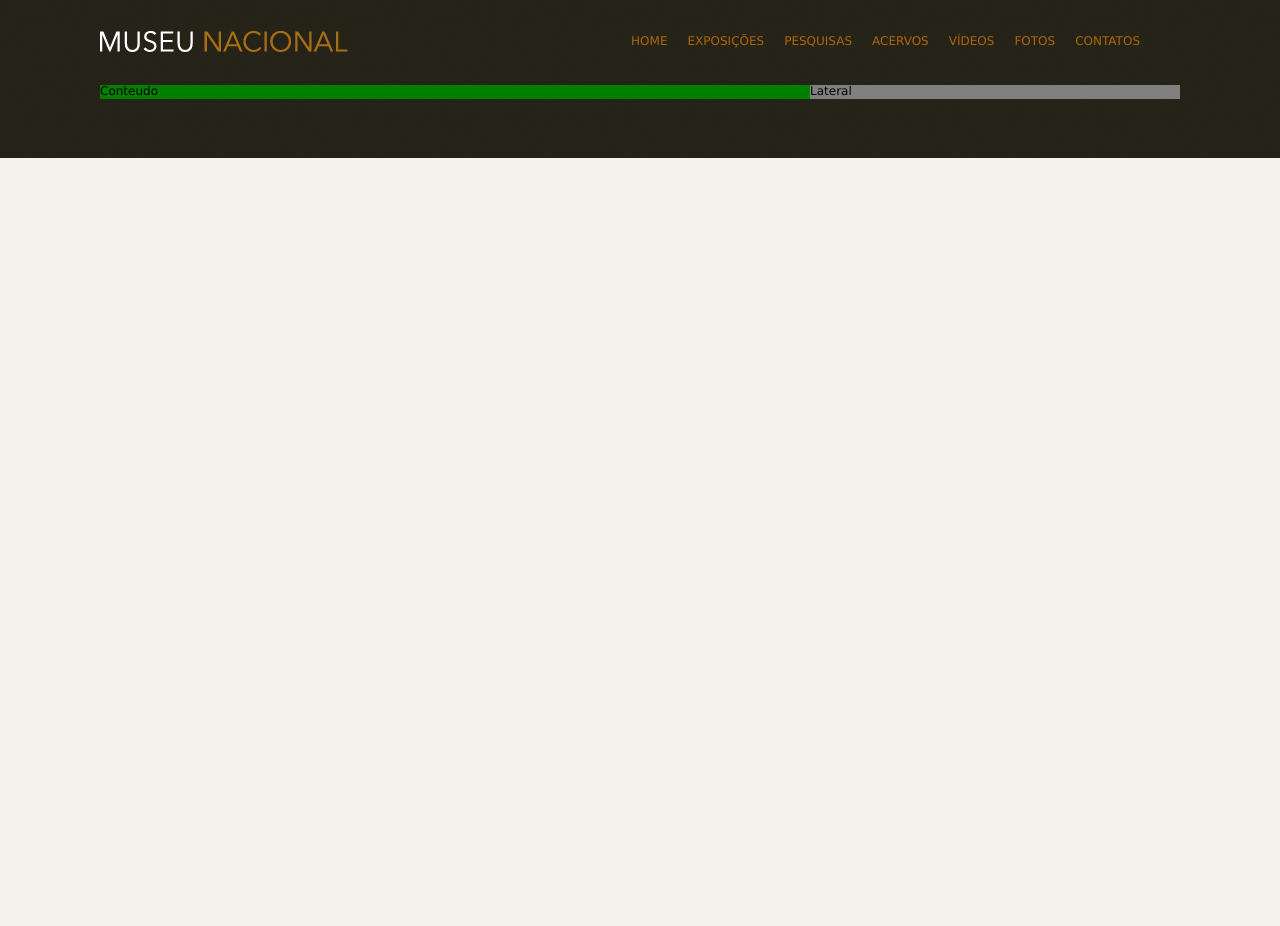
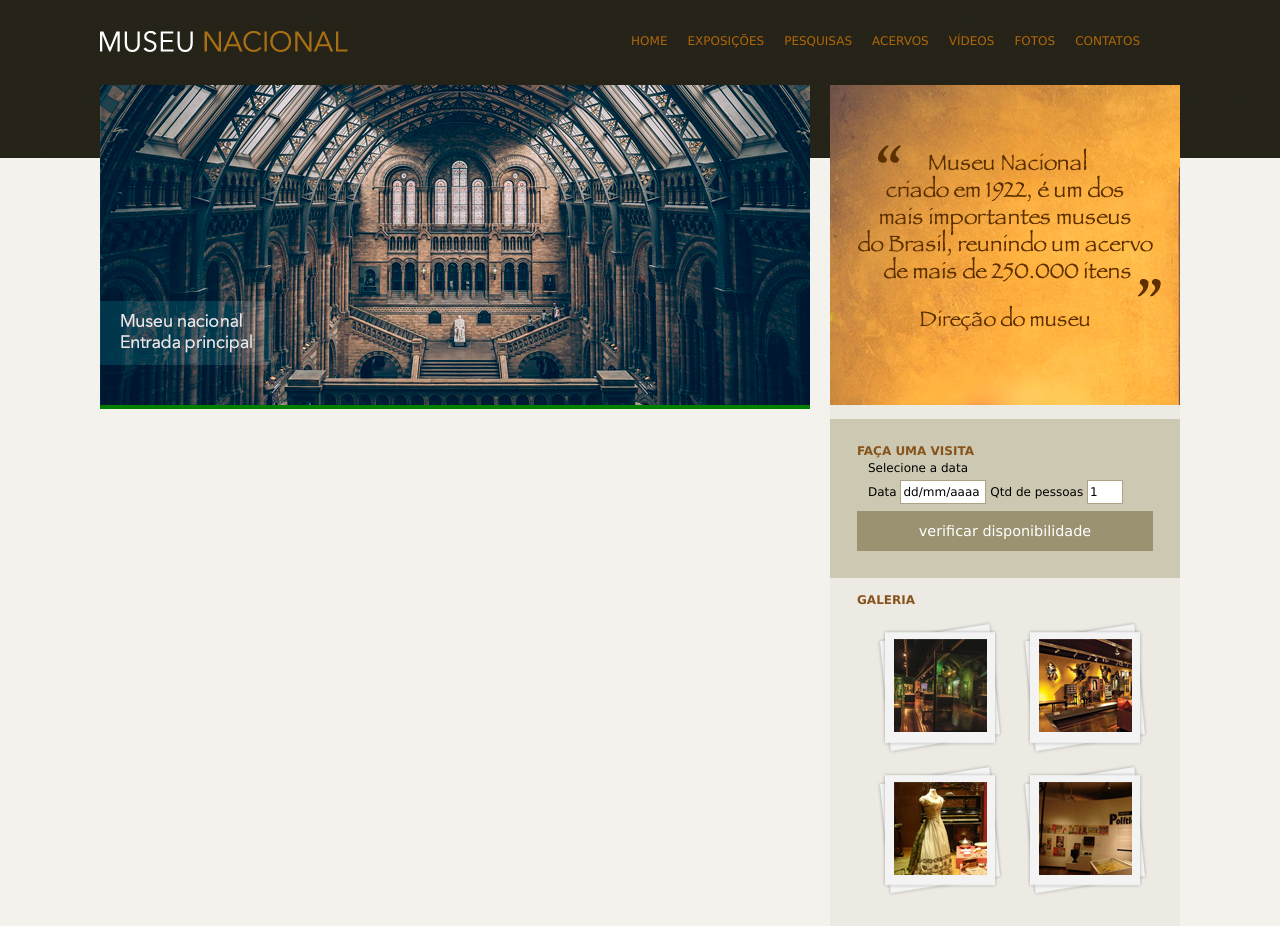
Before and after one commit to poraodonando/Projeto_Museu_Nacional, a plain HTML site: page index.html in a window 1280 px wide. Before the commit the page ends 800 px from the top, so only its background shows below. Drawn offline with Linux system fonts and the light colour scheme.

Commit message:
atualização II

```diff
--- a/DOCS/CSS/estilo.css
+++ b/DOCS/CSS/estilo.css
@@ -72,7 +72,70 @@ nav ul li a:hover{
 }
 
 aside{
-    width: 370px;
+    width: 350px;
     float: right;
-    background: gray;
+    background: #eceae3;
+    padding-bottom: 30px;
 }
+
+
+section#visita{
+    background: #cdc8b1;
+    padding: 10px 27px 27px 27px;
+    margin-top: 10px;
+}
+
+section#galeria{
+    padding: 0 27px 0 27px;
+}
+
+section#galeria a{
+    display: block;
+    background: url(/Assets/Imagens/fundo-foto.png) no-repeat;
+    float: left;
+    padding: 15px 15px 18px 15px;
+    margin: 10px 0 0 20px;
+}
+
+section#galeria img{
+    margin-left: 2px;
+    margin-top: 3px;
+}
+
+h4{
+    color: #86531a;
+    text-transform: uppercase;
+    padding-bottom: 3px;
+    margin-bottom: 0;
+}
+
+
+/* Formatando Formulários */
+
+input{
+    height: 20px;
+    width: 80px;
+    background: #fff;
+    border: none;
+    font-size: 1em;
+}
+
+input.campo{
+    border:1px solid #ada484;
+}
+
+input.botao{
+    background: #9b9271;
+    color: #fff;
+    width: 100%;
+    height: 40px;
+    font-size: 1.2em;
+}
+
+fieldset{
+    border: none;
+}
+
+legend{
+    display: none;
+}
--- a/index.html
+++ b/index.html
@@ -49,14 +49,60 @@
 
             <div id="conteudo"><!-- Inicio Conteudo -->
 
-                Conteudo
+                <section id="capa">
+                    <img src="Assets/Imagens/museu.png" alt="">
+                </section>
 
             </div> <!-- FIM Conteudo -->
 
 
 
             <aside> <!-- Inicio ASIDE -->
-                Lateral
+                <section id="depoimento">
+                    <img src="Assets/Imagens/depoimento.png" alt="">
+                </section>
+
+                <section id="visita"> <!-- Inicio Visita-->
+                    <h4>Faça uma visita</h4>
+
+                    <form action="">
+                        <fieldset>
+                            <legend>Selecione a data</legend>
+
+                            <label for="data">Data</label>
+                            <input class="campo" type="text" name="" id="data" value="dd/mm/aaaa">
+
+                            <label for="qtd">Qtd de pessoas</label>
+                            <input class="campo" type="text" name="" id="qtd" value="1" style="width: 30px;">
+
+                        </fieldset>
+                        <input class="botao" type="submit" value="verificar disponibilidade">
+
+
+                    </form>
+                </section> <!-- FIM VISITA -->
+
+                <section id="galeria">
+                    <h4>Galeria</h4>
+
+                    <a href="#">
+                        <img src="Assets/Imagens/imagem1.jpg" alt="" style="width: 93px; height: 93px;">
+                    </a>
+
+                    <a href="#">
+                        <img src="Assets/Imagens/imagem2.jpg" alt="" style="width: 93px; height: 93px;">
+                    </a>
+
+                    <a href="#">
+                        <img src="Assets/Imagens/imagem3.jpg" alt="" style="width: 93px; height: 93px;">
+                    </a>
+
+                    <a href="#">
+                        <img src="Assets/Imagens/imagem4.jpg" alt="" style="width: 93px; height: 93px;">
+                    </a>
+
+
+                </section>
 
             </aside>  <!-- FIM ASIDE -->
 
```
